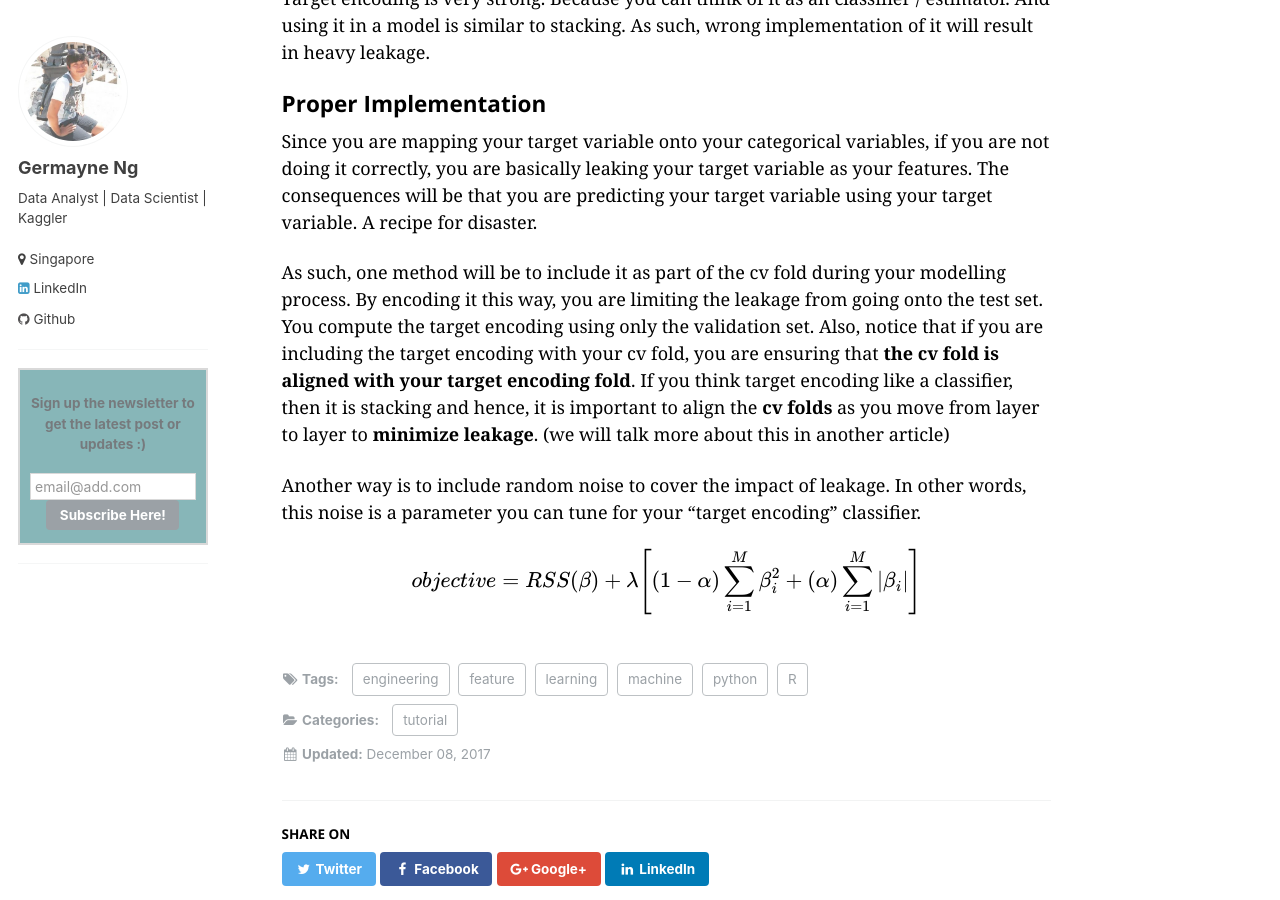
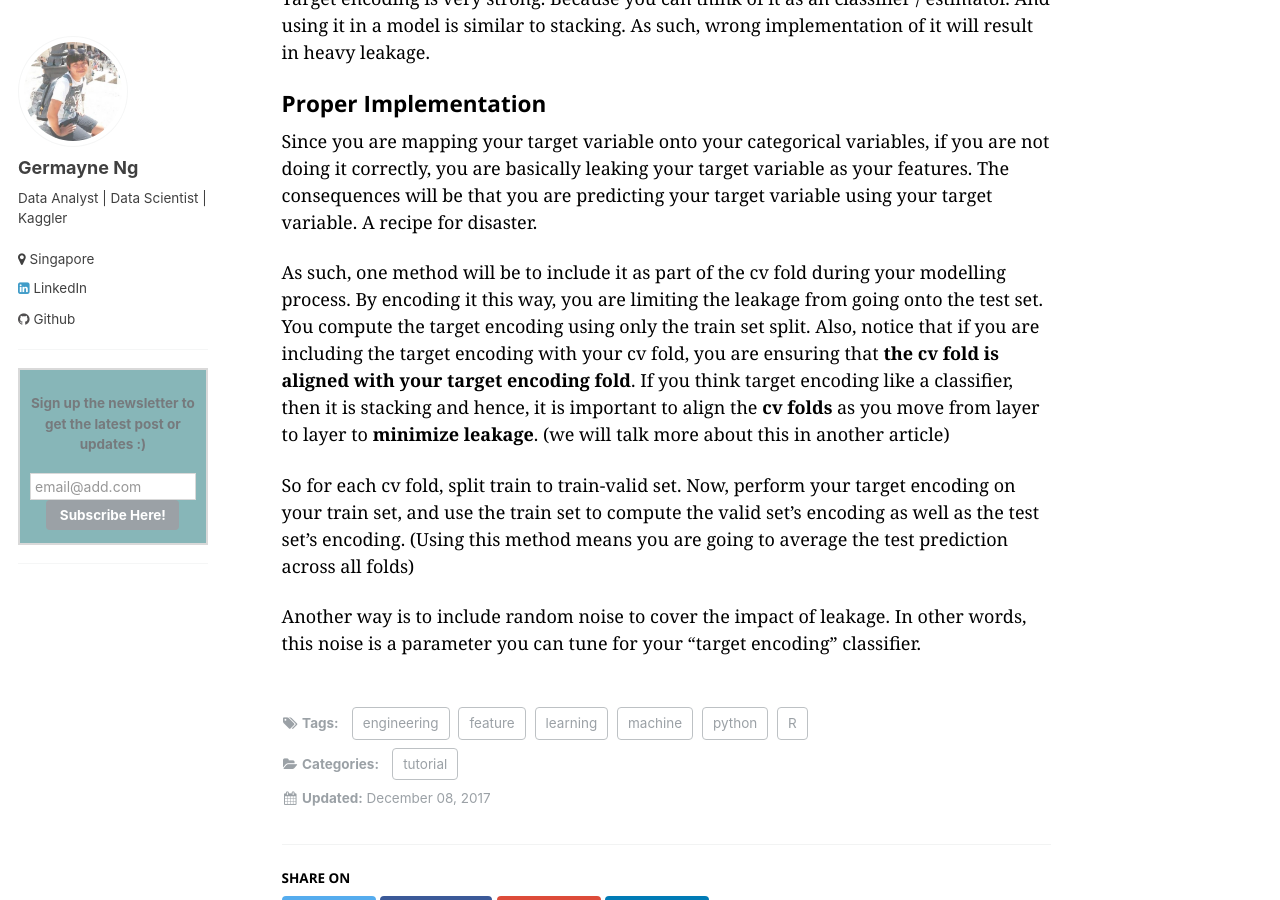
Before and after one commit to germayneng/template-_githubpages, a Jekyll site: the page built from _posts/2017-12-08-Various_methods_for_target_encoding.md, in a window 1280 px wide and 900 px high, scrolled down 1021 px. Built offline with Jekyll 4.4.1, drawn with Linux system fonts in a browser that asks for light colours; formulas are drawn with MathJax 3; comment, search, counter and statistics services are not loaded.

Commit message:
Update 2017-12-08-Various_methods_for_target_encoding.md

```diff
--- a/_posts/2017-12-08-Various_methods_for_target_encoding.md
+++ b/_posts/2017-12-08-Various_methods_for_target_encoding.md
@@ -39,11 +39,9 @@ Target encoding is very strong. Because you can think of it as an classifier / e
 
 Since you are mapping your target variable onto your categorical variables, if you are not doing it correctly, you are basically leaking your target variable as your features. The consequences will be that you are predicting your target variable using your target variable. A recipe for disaster.
 
-As such, one method will be to include it as part of the cv fold during your modelling process. By encoding it this way, you are limiting the leakage from going onto the test set. You compute the target encoding using only the validation set. Also, notice that if you are including the target encoding with your cv fold, you are ensuring that **the cv fold is aligned with your target encoding fold**. If you think target encoding like a classifier, then it is stacking and hence, it is important to align the **cv folds** as you move from layer to layer to **minimize leakage**. (we will talk more about this in another article)
+As such, one method will be to include it as part of the cv fold during your modelling process. By encoding it this way, you are limiting the leakage from going onto the test set. You compute the target encoding using only the train set split. Also, notice that if you are including the target encoding with your cv fold, you are ensuring that **the cv fold is aligned with your target encoding fold**. If you think target encoding like a classifier, then it is stacking and hence, it is important to align the **cv folds** as you move from layer to layer to **minimize leakage**. (we will talk more about this in another article)
+
+So for each cv fold, split train to train-valid set. Now, perform your target encoding on your train set, and use the train set to compute the valid set's encoding as well as the test set's encoding. (Using this method means you are going to average the test prediction across all folds)
+
 
 Another way is to include random noise to cover the impact of leakage. In other words, this noise is a parameter you can tune for your "target encoding" classifier.
-
-
-$$
-objective = RSS (\beta) + \lambda \Bigg[ (1-\alpha) \sum_{i = 1}^{M} \beta_i ^2 + (\alpha)\sum_{i = 1}^{M} | \beta_i | \Bigg]
-$$
```
